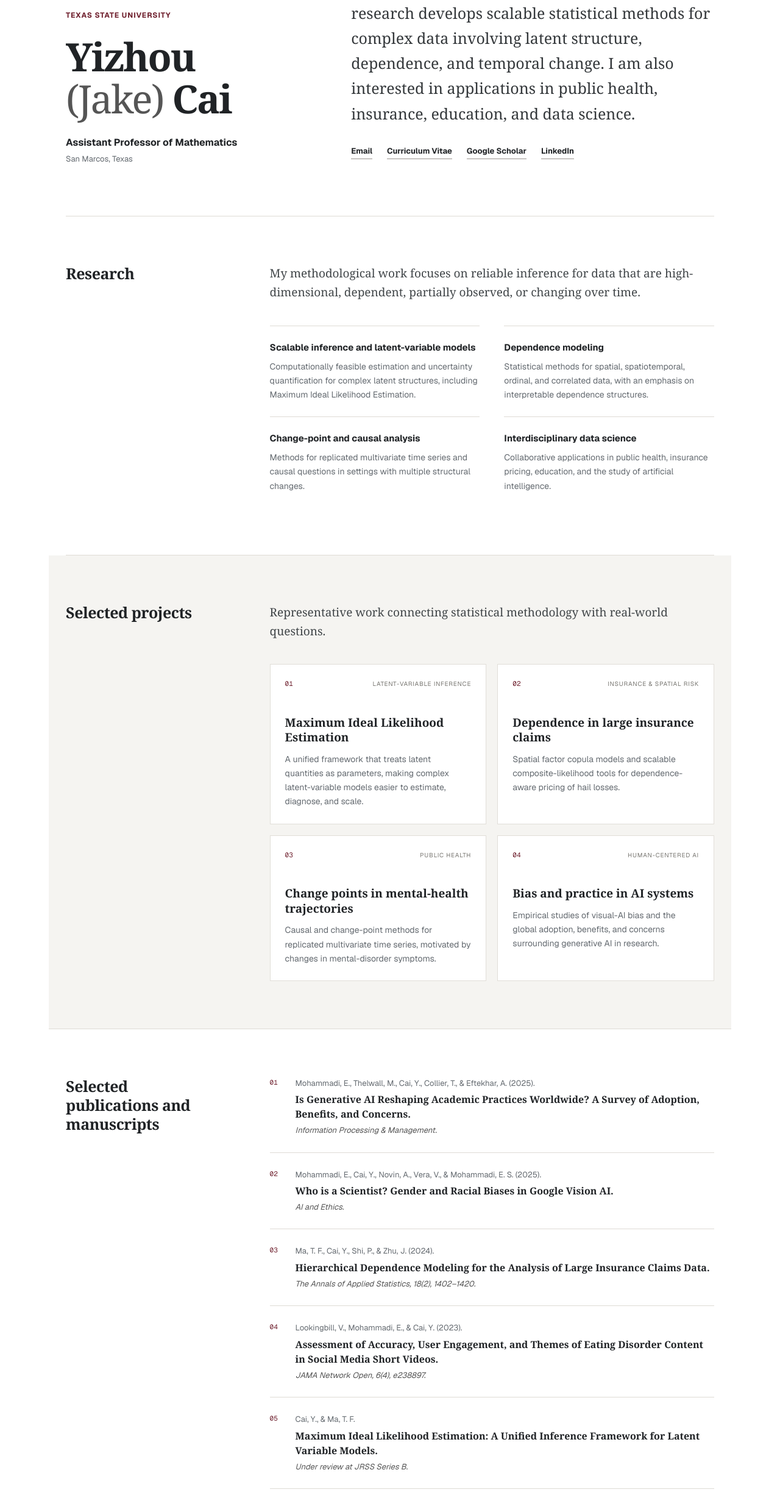
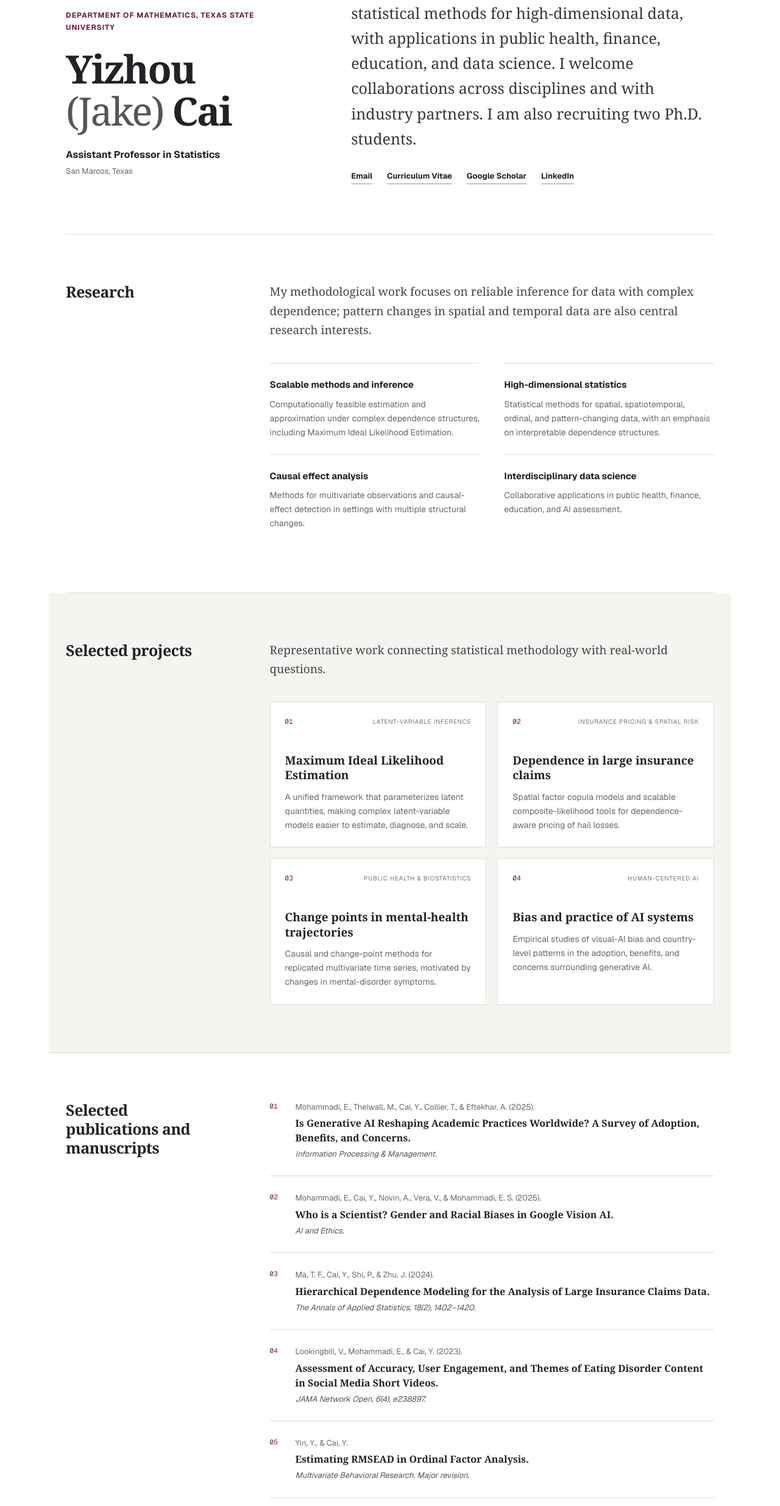
Before and after one commit to zhixuzhiguang-bot/jake-cai-academic-homepage, a Next.js app: page / in a window 1280 px wide. Shown: the part 271-2741 px from the top of the page at 61% size. Built offline with nearby package versions, Linux system fonts and the light colour scheme.

Commit message:
Incorporate homepage content revisions

```diff
--- a/app/page.tsx
+++ b/app/page.tsx
@@ -6,26 +6,26 @@ type Lang = "en" | "zh";
 const content = {
   en: {
     nav: ["About", "Research", "Projects", "Publications", "Background"],
-    title: "Assistant Professor of Mathematics",
-    institution: "Texas State University",
+    title: "Assistant Professor in Statistics",
+    institution: "Department of Mathematics, Texas State University",
     location: "San Marcos, Texas",
-    about: "I am an Assistant Professor in the Department of Mathematics at Texas State University. My research develops scalable statistical methods for complex data involving latent structure, dependence, and temporal change. I am also interested in applications in public health, insurance, education, and data science.",
+    about: "I am an Assistant Professor in Statistics at Texas State University. My research develops scalable statistical methods for high-dimensional data, with applications in public health, finance, education, and data science. I welcome collaborations across disciplines and with industry partners. I am also recruiting two Ph.D. students.",
     links: ["Email", "Curriculum Vitae", "Google Scholar", "LinkedIn"],
     researchTitle: "Research",
-    researchLead: "My methodological work focuses on reliable inference for data that are high-dimensional, dependent, partially observed, or changing over time.",
+    researchLead: "My methodological work focuses on reliable inference for data with complex dependence; pattern changes in spatial and temporal data are also central research interests.",
     themes: [
-      ["Scalable inference and latent-variable models", "Computationally feasible estimation and uncertainty quantification for complex latent structures, including Maximum Ideal Likelihood Estimation."],
-      ["Dependence modeling", "Statistical methods for spatial, spatiotemporal, ordinal, and correlated data, with an emphasis on interpretable dependence structures."],
-      ["Change-point and causal analysis", "Methods for replicated multivariate time series and causal questions in settings with multiple structural changes."],
-      ["Interdisciplinary data science", "Collaborative applications in public health, insurance pricing, education, and the study of artificial intelligence."]
+      ["Scalable methods and inference", "Computationally feasible estimation and approximation under complex dependence structures, including Maximum Ideal Likelihood Estimation."],
+      ["High-dimensional statistics", "Statistical methods for spatial, spatiotemporal, ordinal, and pattern-changing data, with an emphasis on interpretable dependence structures."],
+      ["Causal effect analysis", "Methods for multivariate observations and causal-effect detection in settings with multiple structural changes."],
+      ["Interdisciplinary data science", "Collaborative applications in public health, finance, education, and AI assessment."]
     ],
     projectsTitle: "Selected projects",
     projectsLead: "Representative work connecting statistical methodology with real-world questions.",
     projects: [
-      ["Latent-variable inference", "Maximum Ideal Likelihood Estimation", "A unified framework that treats latent quantities as parameters, making complex latent-variable models easier to estimate, diagnose, and scale."],
-      ["Insurance & spatial risk", "Dependence in large insurance claims", "Spatial factor copula models and scalable composite-likelihood tools for dependence-aware pricing of hail losses."],
-      ["Public health", "Change points in mental-health trajectories", "Causal and change-point methods for replicated multivariate time series, motivated by changes in mental-disorder symptoms."],
-      ["Human-centered AI", "Bias and practice in AI systems", "Empirical studies of visual-AI bias and the global adoption, benefits, and concerns surrounding generative AI in research."]
+      ["Latent-variable inference", "Maximum Ideal Likelihood Estimation", "A unified framework that parameterizes latent quantities, making complex latent-variable models easier to estimate, diagnose, and scale."],
+      ["Insurance pricing & spatial risk", "Dependence in large insurance claims", "Spatial factor copula models and scalable composite-likelihood tools for dependence-aware pricing of hail losses."],
+      ["Public health & biostatistics", "Change points in mental-health trajectories", "Causal and change-point methods for replicated multivariate time series, motivated by changes in mental-disorder symptoms."],
+      ["Human-centered AI", "Bias and practice of AI systems", "Empirical studies of visual-AI bias and country-level patterns in the adoption, benefits, and concerns surrounding generative AI."]
     ],
     pubTitle: "Selected publications and manuscripts",
     pubNote: "A complete list of publications, presentations, and works in progress is available in my CV.",
@@ -34,33 +34,34 @@ const content = {
       ["Mohammadi, E., Cai, Y., Novin, A., Vera, V., & Mohammadi, E. S. (2025).", "Who is a Scientist? Gender and Racial Biases in Google Vision AI.", "AI and Ethics."],
       ["Ma, T. F., Cai, Y., Shi, P., & Zhu, J. (2024).", "Hierarchical Dependence Modeling for the Analysis of Large Insurance Claims Data.", "The Annals of Applied Statistics, 18(2), 1402–1420."],
       ["Lookingbill, V., Mohammadi, E., & Cai, Y. (2023).", "Assessment of Accuracy, User Engagement, and Themes of Eating Disorder Content in Social Media Short Videos.", "JAMA Network Open, 6(4), e238897."],
-      ["Cai, Y., & Ma, T. F.", "Maximum Ideal Likelihood Estimation: A Unified Inference Framework for Latent Variable Models.", "Under review at JRSS Series B."],
-      ["Zou, A. H., Cai, Y. J., & Ma, T. F.", "Voronoi-Elitism Genetic Algorithm: A Generic Derivative-Free Routine with Theory and Implementation for Statistical Optimization.", "Under review at Statistics and Computing."]
+      ["Yin, Y., & Cai, Y.", "Estimating RMSEAD in Ordinal Factor Analysis.", "Multivariate Behavioral Research. Major revision."],
+      ["Liu, J., Ma, T. F., Gao, R., & Cai, Y. (2025).", "Investigating Teacher Rating Effect Using the Pediatric Symptoms Checklist-17 for Elementary School Children.", "Paper presented at the Annual Conference of the American Educational Research Association, Denver, Colorado."],
+      ["Cai, Y., Mei, S., Wu, S., Pang, W., Dong, S., & Sun, J. (2024).", "A Data Analysis and Evaluation Method, System, Electronic Storage Equipment.", "Chinese Patent No. 202410176158.8."]
     ],
     teachingTitle: "Teaching",
-    teaching: "My teaching emphasizes statistical reasoning, mathematical foundations, computation, and communication. I have taught or supported courses in probability, mathematical statistics, statistical inference, data analysis, sampling, and machine learning.",
+    teaching: ["STAT 201: Elementary Statistics", "STAT 704: Data Analysis I", "STAT 712: Mathematical Statistics I", "STAT 519: Sampling", "STAT 513: Theory of Statistical Inference", "Probability, mathematical statistics, and machine-learning courses at Jiuxianzai Education"],
     backgroundTitle: "Background",
     education: "Education",
-    appointments: "Appointments",
+    appointments: "Professional Experience",
     educationItems: [["2026", "Ph.D. in Statistics", "University of South Carolina"], ["2020", "M.Sc. in Financial Modelling", "Western University"], ["2019", "Master of Financial Insurance", "University of Toronto"], ["2018", "B.Sc. in Mathematics and Applied Mathematics", "Shanghai Jiao Tong University"]],
-    appointmentItems: [["2026–present", "Assistant Professor", "Texas State University"], ["2025–2026", "Statistics Consultant", "Thomas Cooper Library, University of South Carolina"], ["2023–2025", "Lab Instructor", "University of South Carolina"], ["2021–2023", "Research and Teaching Assistant", "University of South Carolina"]],
+    appointmentItems: [["2026–present", "Assistant Professor", "Texas State University"], ["2025–2026", "Statistics Consultant", "Thomas Cooper Library, University of South Carolina"], ["2023–2025", "Lab Instructor", "University of South Carolina"], ["2021–present", "Statistical Education Policy Researcher & Lecturer", "Jiuxianzai Education Consulting, LLC"]],
     updated: "Last updated August 2026"
   },
   zh: {
     nav: ["简介", "研究", "项目", "论文", "经历"],
-    title: "数学系助理教授", institution: "德州州立大学", location: "美国得克萨斯州圣马科斯",
-    about: "我现任德州州立大学数学系助理教授。我的研究致力于为具有隐结构、相关性和时间变化的复杂数据发展可扩展的统计方法，同时关注公共卫生、保险、教育与数据科学中的应用问题。",
+    title: "统计学助理教授", institution: "德州州立大学数学系", location: "美国得克萨斯州圣马科斯",
+    about: "我现任德州州立大学统计学助理教授。我的研究致力于为高维数据发展可扩展的统计方法，并关注公共卫生、金融、教育和数据科学中的应用。欢迎跨学科合作以及与业界合作伙伴共同开展研究。我目前正在招收 2 名博士生。",
     links: ["电子邮件", "英文简历", "Google Scholar", "领英"],
-    researchTitle: "研究方向", researchLead: "我的方法研究聚焦高维、相关、部分不可观测或随时间变化的数据，并关注可靠而高效的统计推断。",
-    themes: [["可扩展推断与隐变量模型", "研究复杂隐结构的可计算估计与不确定性量化方法，包括极大理想似然估计。"], ["相关性建模", "为空间、时空、顺序与相关数据发展统计方法，强调相关结构的可解释性。"], ["变点与因果分析", "研究重复多元时间序列，以及存在多个结构变化时的因果问题。"], ["跨学科数据科学", "在公共卫生、保险定价、教育与人工智能研究中开展方法驱动型合作。"]],
+    researchTitle: "研究方向", researchLead: "我的方法研究聚焦具有复杂依赖结构的数据推断；空间与时间数据中的模式变化也是我的核心兴趣。",
+    themes: [["可扩展方法与推断", "在复杂依赖结构下进行可计算的估计与近似，包括极大理想似然估计。"], ["高维统计", "为空间、时空、有序及模式变化数据开发统计方法，强调依赖结构的可解释性。"], ["因果效应分析", "在多个结构变化情形下，研究多元观测和因果效应识别。"], ["跨学科数据科学", "在公共卫生、金融、教育和人工智能评估中开展合作。"]],
     projectsTitle: "代表性项目", projectsLead: "将统计方法与真实世界问题连接起来的部分研究工作。",
     projects: [["隐变量推断", "极大理想似然估计", "将隐变量视为参数的统一框架，使复杂隐变量模型更易估计、诊断并扩展至大规模数据。"], ["保险与空间风险", "大型保险理赔中的相关性", "利用空间因子 Copula 模型与可扩展复合似然方法，为冰雹损失进行考虑相关性的定价。"], ["公共卫生", "心理健康轨迹中的变点", "由精神障碍症状变化所驱动的重复多元时间序列因果与变点分析。"], ["以人为本的人工智能", "人工智能系统的偏差与实践", "研究视觉人工智能的偏差，以及全球科研人员采用生成式人工智能时的收益、担忧和实践。"]],
     pubTitle: "代表性论文与研究手稿", pubNote: "完整的论文、报告和在研项目列表请参见英文简历。",
-    publications: [["Mohammadi, E., Thelwall, M., Cai, Y., Collier, T., & Eftekhar, A. (2025).", "生成式人工智能是否正在重塑全球学术实践？", "Information Processing & Management."], ["Mohammadi, E., Cai, Y., Novin, A., Vera, V., & Mohammadi, E. S. (2025).", "谁是科学家？Google Vision AI 中的性别与种族偏差。", "AI and Ethics."], ["Ma, T. F., Cai, Y., Shi, P., & Zhu, J. (2024).", "大型保险理赔数据的层级相关性建模。", "The Annals of Applied Statistics, 18(2), 1402–1420."], ["Lookingbill, V., Mohammadi, E., & Cai, Y. (2023).", "社交媒体短视频中饮食失调内容的准确性、用户参与度与主题评估。", "JAMA Network Open, 6(4), e238897."], ["Cai, Y., & Ma, T. F.", "极大理想似然估计：隐变量模型的统一推断框架。", "JRSS Series B 评审中。"], ["Zou, A. H., Cai, Y. J., & Ma, T. F.", "Voronoi-Elitism 遗传算法：用于统计优化的通用无导数程序。", "Statistics and Computing 评审中。"]],
-    teachingTitle: "教学", teaching: "我的教学强调统计推理、数学基础、计算实践与清晰表达。我曾讲授或参与概率论、数理统计、统计推断、数据分析、抽样调查与机器学习等课程。",
-    backgroundTitle: "教育与工作经历", education: "教育经历", appointments: "工作经历",
+    publications: [["Mohammadi, E., Thelwall, M., Cai, Y., Collier, T., & Eftekhar, A. (2025).", "生成式人工智能是否正在重塑全球学术实践？", "Information Processing & Management."], ["Mohammadi, E., Cai, Y., Novin, A., Vera, V., & Mohammadi, E. S. (2025).", "谁是科学家？Google Vision AI 中的性别与种族偏差。", "AI and Ethics."], ["Ma, T. F., Cai, Y., Shi, P., & Zhu, J. (2024).", "大型保险理赔数据的层级相关性建模。", "The Annals of Applied Statistics, 18(2), 1402–1420."], ["Lookingbill, V., Mohammadi, E., & Cai, Y. (2023).", "社交媒体短视频中饮食失调内容的准确性、用户参与度与主题评估。", "JAMA Network Open, 6(4), e238897."], ["Yin, Y., & Cai, Y.", "有序因子分析中 RMSEAD 的估计。", "Multivariate Behavioral Research，大修中。"], ["Liu, J., Ma, T. F., Gao, R., & Cai, Y. (2025).", "基于儿童症状量表-17 的小学生教师评分效应研究。", "美国教育研究学会年会论文，丹佛，美国。"], ["Cai, Y., Mei, S., Wu, S., Pang, W., Dong, S., & Sun, J. (2024).", "数据分析及评估方法、系统、电子存储设备。", "中国专利号 202410176158.8。"]],
+    teachingTitle: "教学", teaching: ["STAT 201：初等统计学", "STAT 704：数据分析 I", "STAT 712：数理统计 I", "STAT 519：抽样调查", "STAT 513：统计推断理论", "Jiuxianzai Education 的概率论、数理统计与机器学习课程"],
+    backgroundTitle: "教育与工作经历", education: "教育经历", appointments: "专业经历",
     educationItems: [["2026", "统计学博士", "南卡罗莱纳大学"], ["2020", "金融建模理学硕士", "西安大略大学"], ["2019", "金融精算硕士", "多伦多大学"], ["2018", "数学与应用数学理学学士", "上海交通大学"]],
-    appointmentItems: [["2026–至今", "助理教授", "德州州立大学"], ["2025–2026", "统计咨询顾问", "南卡罗莱纳大学 Thomas Cooper 图书馆"], ["2023–2025", "导修课讲师", "南卡罗莱纳大学"], ["2021–2023", "科研与教学助理", "南卡罗莱纳大学"]],
+    appointmentItems: [["2026–至今", "助理教授", "德州州立大学"], ["2025–2026", "统计咨询顾问", "南卡罗莱纳大学 Thomas Cooper 图书馆"], ["2023–2025", "导修课讲师", "南卡罗莱纳大学"], ["2021–至今", "统计教育政策研究员兼讲师", "Jiuxianzai Education Consulting, LLC"]],
     updated: "最后更新：2026年8月"
   }
 };
@@ -81,7 +82,7 @@ export default function Home() {
       <section className="content-section" id="research"><h2>{t.researchTitle}</h2><div className="section-body"><p className="lead">{t.researchLead}</p><div className="research-list">{t.themes.map(([name,desc])=><article key={name}><h3>{name}</h3><p>{desc}</p></article>)}</div></div></section>
       <section className="content-section projects" id="projects"><h2>{t.projectsTitle}</h2><div className="section-body"><p className="lead">{t.projectsLead}</p><div className="project-grid">{t.projects.map(([tag,name,desc],i)=><article key={name}><div className="project-top"><span>{String(i+1).padStart(2,"0")}</span><small>{tag}</small></div><h3>{name}</h3><p>{desc}</p></article>)}</div></div></section>
       <section className="content-section" id="publications"><h2>{t.pubTitle}</h2><div className="section-body"><ol className="pub-list">{t.publications.map(([authors,title,venue])=><li key={title}><p>{authors}</p><p className="paper-title">{title}</p><p className="venue">{venue}</p></li>)}</ol><p className="note">{t.pubNote} <a href="/Yizhou-Jake-Cai-CV.pdf">PDF</a></p></div></section>
-      <section className="content-section" id="teaching"><h2>{t.teachingTitle}</h2><div className="section-body"><p className="lead">{t.teaching}</p></div></section>
+      <section className="content-section" id="teaching"><h2>{t.teachingTitle}</h2><div className="section-body"><ul className="teaching-list">{t.teaching.map((course)=><li key={course}>{course}</li>)}</ul></div></section>
       <section className="content-section" id="background"><h2>{t.backgroundTitle}</h2><div className="section-body columns"><div><h3>{t.education}</h3>{t.educationItems.map(([year,degree,school])=><div className="record" key={degree}><span>{year}</span><p><strong>{degree}</strong><br/>{school}</p></div>)}</div><div><h3>{t.appointments}</h3>{t.appointmentItems.map(([year,role,place])=><div className="record" key={role+year}><span>{year}</span><p><strong>{role}</strong><br/>{place}</p></div>)}</div></div></section>
       <footer><span>© 2026 Yizhou (Jake) Cai</span><span>{t.updated}</span></footer>
     </div>
```
Also changed, not shown: app/globals.css.
